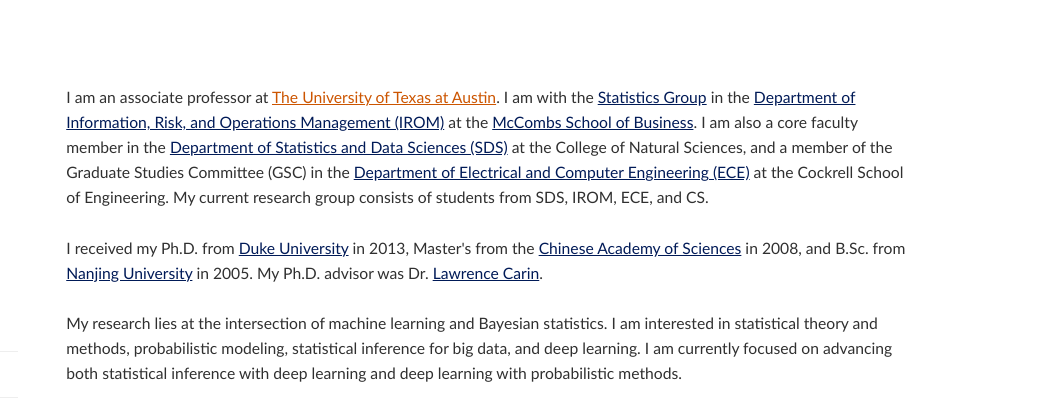
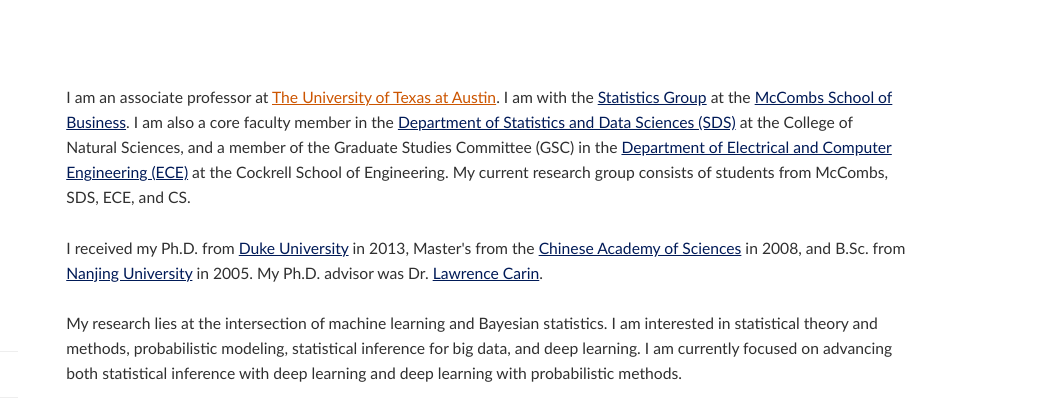
Before and after one commit to mingyuanzhou/mingyuanzhou.github.io, a plain HTML site: page index.html in a window 1280 px wide. Shown: the top 405 px of the page, 216-1280 px from the left. Drawn offline with Linux system fonts and the light colour scheme.

Commit message:
Update index.html

```diff
--- a/index.html
+++ b/index.html
@@ -61,11 +61,12 @@
 
 		<p>I am an associate professor at  <a style="color: #CC5500;" href="http://www.utexas.edu">
 		The University of Texas at Austin</a>.
-		I am with the <a href="https://www.mccombs.utexas.edu/Departments/IROM/Directory#tab-pane4">
-		Statistics Group</a> in the <a href="http://www.mccombs.utexas.edu/departments/irom">
-		Department of Information, Risk, and Operations Management (IROM)</a> at
-		the <a href="http://www.mccombs.utexas.edu">McCombs School of Business</a>.
-		I am also a core faculty member in the <a href="https://stat.utexas.edu/">Department of Statistics and Data Sciences (SDS)</a> at the College of Natural Sciences, and a member of the Graduate Studies Committee (GSC) in the <a href="https://www.ece.utexas.edu/">Department of Electrical and Computer Engineering (ECE)</a> at the Cockrell School of Engineering. My current research group consists of students from SDS, IROM, ECE, and CS.
+		I am with the <a href="https://www.mccombs.utexas.edu/Departments/IROM/Faculty-Directory#horizontal-tab-content-7b2cc1e9-ab99-464c-97b2-db2fb10d5d20_4">
+		Statistics Group</a>
+		<!--in the <a href="http://www.mccombs.utexas.edu/departments/irom">
+		Department of Information, Risk, and Operations Management (IROM)</a> -->
+		at the <a href="http://www.mccombs.utexas.edu">McCombs School of Business</a>.
+		I am also a core faculty member in the <a href="https://stat.utexas.edu/">Department of Statistics and Data Sciences (SDS)</a> at the College of Natural Sciences, and a member of the Graduate Studies Committee (GSC) in the <a href="https://www.ece.utexas.edu/">Department of Electrical and Computer Engineering (ECE)</a> at the Cockrell School of Engineering. My current research group consists of students from McCombs, SDS, ECE, and CS.
 
 		<br>
 		<br>
```
